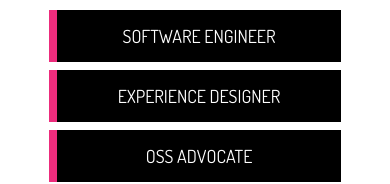
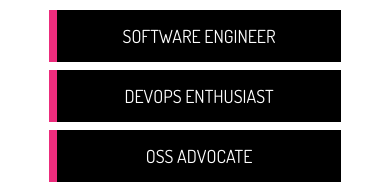
Before and after one commit to stbensonimoh/official-website, a Next.js app: page / in a window 390 px wide. Shown: the part 506-690 px from the top of the page. Built offline with nearby package versions, Linux system fonts and the light colour scheme.

Commit message:
chore: Change copy on homepage on mobile view (#66)

```diff
--- a/src/app/page.tsx
+++ b/src/app/page.tsx
@@ -38,7 +38,7 @@ export default function Home() {
           SOFTWARE ENGINEER
         </div>
         <div className={`${boxBgClass} text-white py-3 px-8 border-bensonpink border-l-8 font-dosis text-lg text-center w-3/4 mb-2`}>
-          EXPERIENCE DESIGNER
+          DEVOPS ENTHUSIAST
         </div>
         <div className={`${boxBgClass} text-white py-3 px-8 border-bensonpink border-l-8 font-dosis text-lg text-center w-3/4`}>
           OSS ADVOCATE
```
